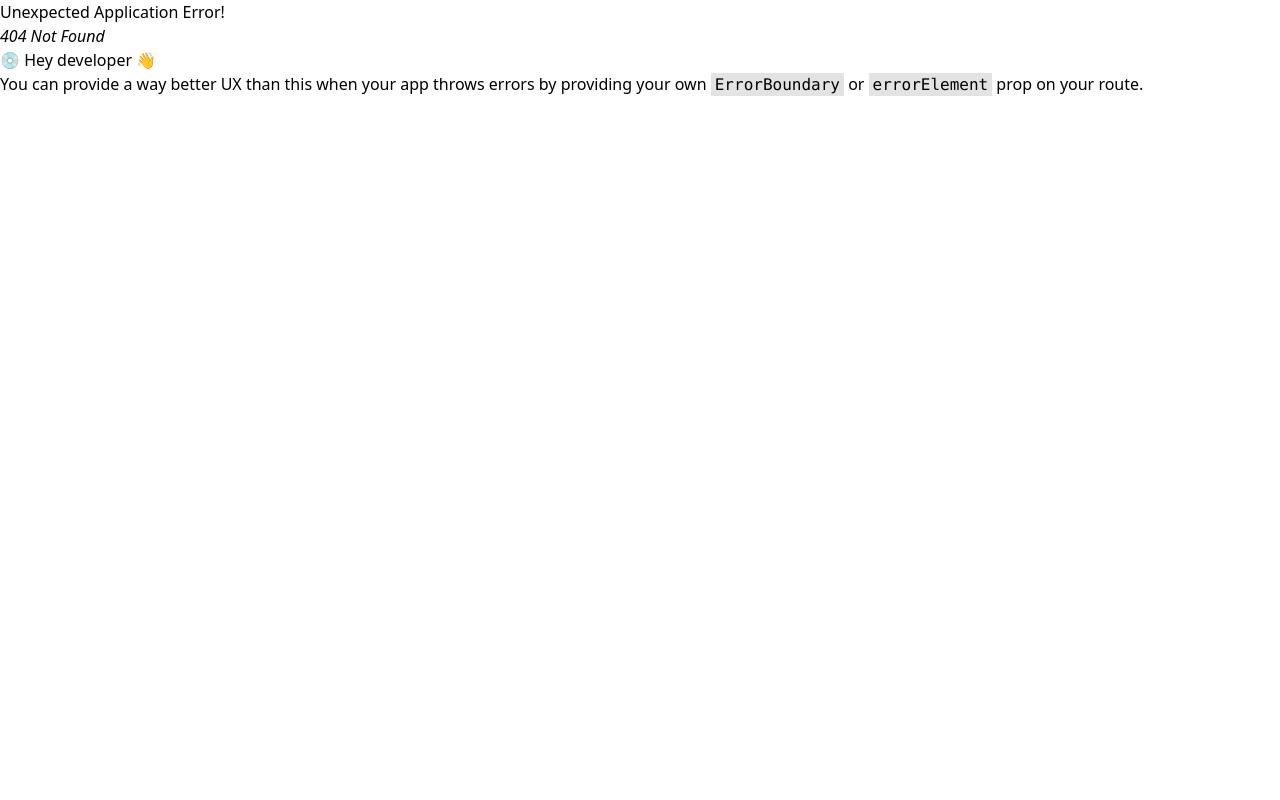
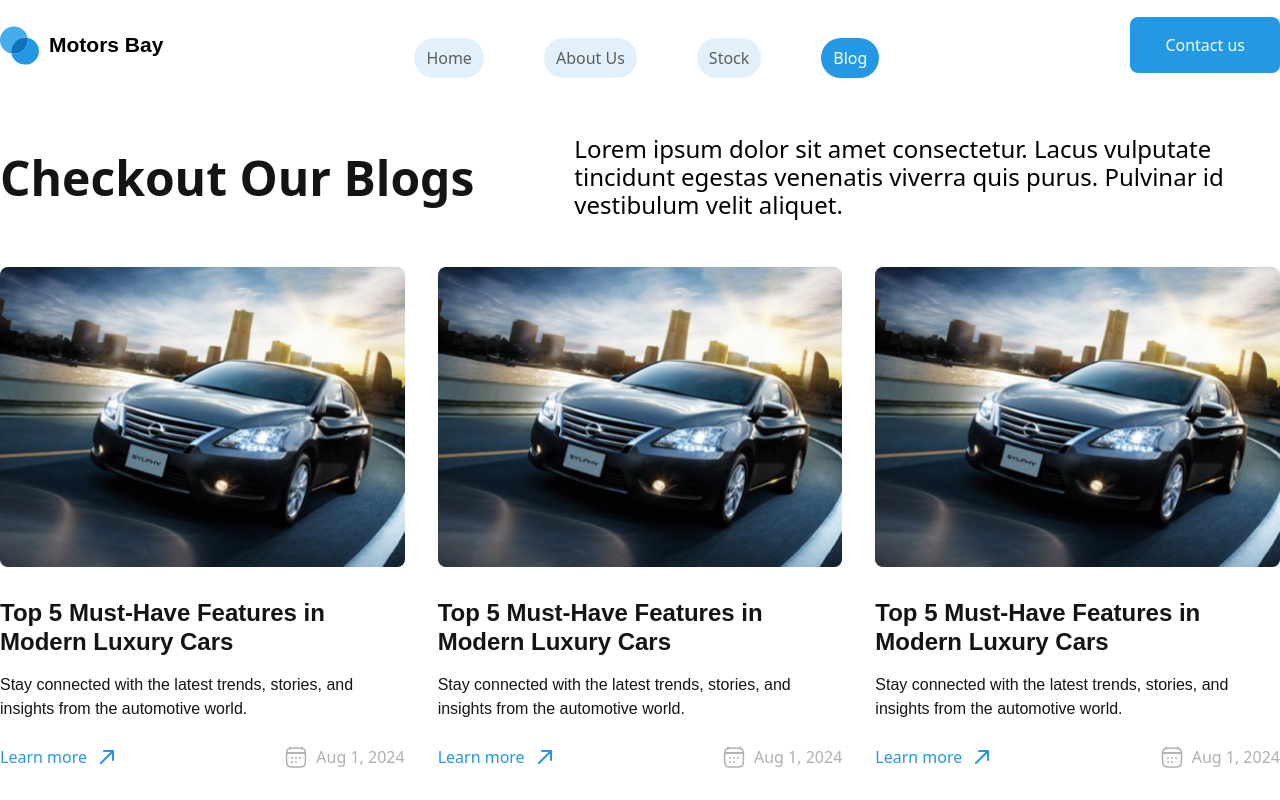
Before and after one commit to HmSani6699/Motors-web, a React (Vite) app: page /blog in a window 1280 px wide. Before the commit this address had no page. Shown: the top 800 px of the page. Built offline with nearby package versions, Linux system fonts and the light colour scheme; a web font is replaced by a local one.

Commit message:
added new blog page

```diff
--- /dev/null
+++ b/src/Pages/Blog/index.jsx
@@ -0,0 +1,70 @@
+import React from "react";
+import Navbar from "../Navbar";
+import card_image1 from "../../../public/card/image1.png";
+import ViewCard from "../../component/ViewCard";
+import prov from "../../../public/svg/Prev.svg";
+import next from "../../../public/svg/Next.svg";
+import more from "../../../public/svg/more.svg";
+import Footer from "../Footer";
+import Card from "../../component/Card";
+
+const Blog = () => {
+  return (
+    <div className="mt-[15px] ">
+      <Navbar />
+      <div className="lg:pt-[120px] pt-[90px] max-w-[1376px] mx-auto">
+        <div className="lg:flex items-center">
+          <h2 className="lg:text-[48px] font-[700] whitespace-nowrap mb-[16px] lg:mb-0 lg:leading-[57px] text-[#141414] text-center lg:text-left text-[24px] leading-[28px]">
+            Checkout Our Blogs
+          </h2>
+          <p className="lg:text-[24px] font-[400] leading-[28px] lg:pl-[100px] text-center lg:text-left mb-[30px] lg:mb-0">
+            Lorem ipsum dolor sit amet consectetur. Lacus vulputate tincidunt
+            egestas venenatis viverra quis purus. Pulvinar id vestibulum velit
+            aliquet.
+          </p>
+        </div>
+
+        {/* ======> Gallery Div <====== */}
+        <div className="lg:mt-[48px] grid grid-cols-1 md:grid-cols-2 lg:grid-cols-3 gap-[33px] lg:px-0 px-[20px]">
+          <Card />
+          <Card />
+          <Card />
+          <Card />
+          <Card />
+          <Card />
+          <Card />
+          <Card />
+          <Card />
+        </div>
+
+        {/* ======> Pagination <===== */}
+        <div className=" items-center gap-[30px] mt-[48px] lg:mb-[120px] md:mb-[64px] lg:flex md:flex hidden md:px-[24px]">
+          <button>
+            <img src={prov} alt="" />
+          </button>
+          <button className="bg-[#2498E2] text-white py-[6px] px-[12px] rounded-[6px]">
+            1
+          </button>
+          <button>2</button>
+          <button>3</button>
+          <button>...</button>
+          <button>10</button>
+          <button>
+            <img src={next} alt="" />
+          </button>
+        </div>
+
+        {/* =======> Mobile pagination <====== */}
+        <div className=" items-center justify-center lg:hidden md:hidden flex">
+          <div className="flex flex-col items-center justify-center gap-[10px] mt-[40px] mb-[32px]">
+            <h2>More</h2>
+            <img src={more} alt="" />
+          </div>
+        </div>
+      </div>
+      <Footer />
+    </div>
+  );
+};
+
+export default Blog;
--- a/src/Pages/Navbar/index.jsx
+++ b/src/Pages/Navbar/index.jsx
@@ -53,12 +53,27 @@ const Navbar = () => {
           } bg-white absolute top-[60px] w-full px-[20px]`}
         >
           <div className=" flex flex-col  gap-[24px] mt-[25px]">
-            <Link className="text-[#141414] text-[20px] font-[400]">Home</Link>
-            <Link className="text-[#141414] text-[20px] font-[400]">
+            <Link to={"/"} className="text-[#141414] text-[20px] font-[400]">
+              Home
+            </Link>
+            <Link
+              to={"about"}
+              className="text-[#141414] text-[20px] font-[400]"
+            >
               About Us
             </Link>
-            <Link className="text-[#141414] text-[20px] font-[400]">Stock</Link>
-            <Link className="text-[#141414] text-[20px] font-[400]">Blog</Link>
+            <Link
+              to={"/stock"}
+              className="text-[#141414] text-[20px] font-[400]"
+            >
+              Stock
+            </Link>
+            <Link
+              to={"/blog"}
+              className="text-[#141414] text-[20px] font-[400]"
+            >
+              Blog
+            </Link>
             <div>
               <button className="py-[16px] px-[35px] rounded-[8px] bg-[#2498E2] font-[500] text-white">
                 Contact us
--- /dev/null
+++ b/src/component/BlogDetails/Aerodynamics/index.jsx
@@ -0,0 +1,7 @@
+import React from "react";
+
+const Aerodynamics = () => {
+  return <div></div>;
+};
+
+export default Aerodynamics;
--- /dev/null
+++ b/src/component/BlogDetails/BlogDetailsBanner/index.jsx
@@ -0,0 +1,26 @@
+import React from "react";
+import blogBanner from "../../../../public/images/blogBanner.png";
+
+const BlogDetailsBanner = () => {
+  return (
+    <div>
+      <h2 className="text-[48px] font-[700] leading-[57px] lg:mb-[32px]">
+        The Evolution of Automotive Design: A Journey Through Time
+      </h2>
+      <p className="lg:text-[24px] font-[400] leadnig-[28px] text-[#141414] mb-[48px]">
+        Automotive design is more than just aesthetics—it's a reflection of
+        technological advancements, cultural shifts, and changing consumer
+        preferences. From the early days of motor vehicles to the sleek,
+        aerodynamic models we see today, the journey of automotive design is one
+        of innovation, artistry, and engineering marvels. In this blog, we
+        explore how car design has evolved over the decades, highlighting key
+        milestones and iconic designs that have shaped the industry.
+      </p>
+      <div className="w-full h-[486px]">
+        <img src={blogBanner} alt="" />
+      </div>
+    </div>
+  );
+};
+
+export default BlogDetailsBanner;
--- /dev/null
+++ b/src/component/BlogDetails/index.jsx
@@ -0,0 +1,20 @@
+import React from "react";
+import Navbar from "../../Pages/Navbar";
+import BlogDetailsBanner from "./BlogDetailsBanner";
+import Footer from "../../Pages/Footer";
+
+const BlogDetails = () => {
+  return (
+    <div>
+      <div>
+        <Navbar />
+      </div>
+      <div className="lg:pt-[150px] pt-[90px] max-w-[1142px] mx-auto">
+        <BlogDetailsBanner />
+      </div>
+      <Footer />
+    </div>
+  );
+};
+
+export default BlogDetails;
--- a/src/component/Card/index.jsx
+++ b/src/component/Card/index.jsx
@@ -2,11 +2,11 @@ import React from "react";
 import image from "../../.../../../public/card/image6.png";
 import arrow from "../../../public/svg/Arrow.svg";
 import date from "../../../public/svg/Frame.svg";
+import { Link } from "react-router-dom";
 
 const Card = () => {
   return (
-    <div>
-      <div className=" h-[574px] relative">
+    <div className=" lg:h-[574px] h-[520px] relative">
       <div className="h-[300px]">
         <img className="h-full w-full" src={image} alt="" />
       </div>
@@ -15,15 +15,17 @@ const Card = () => {
           Top 5 Must-Have Features in Modern Luxury Cars
         </h2>
         <p className="text-[16px] font-[400] text-[#141414] leading-[24px] font-avenir">
-            Stay connected with the latest trends, stories, and insights from
-            the automotive world.
+          Stay connected with the latest trends, stories, and insights from the
+          automotive world.
         </p>
 
         <div className="mt-[24px] flex items-center justify-between">
+          <Link to="/blog/details/20">
             <button className="text-[#2498E2] flex gap-2 items-center">
               <h2 className="text-[16px] font-[500]">Learn more</h2>
               <img src={arrow} alt="dsfds" />
             </button>
+          </Link>
           <div className="flex gap-2 items-center ">
             <img src={date} alt="" />
             <h3 className=" text-[#B0B0B0] text-[16px] font-[400]">
@@ -33,7 +35,6 @@ const Card = () => {
         </div>
       </div>
     </div>
-    </div>
   );
 };
 
--- a/src/component/CardDetails/DiscoverMore/index.jsx
+++ b/src/component/CardDetails/DiscoverMore/index.jsx
@@ -18,11 +18,11 @@ const DiscoverMore = () => {
         <h2 className="lg:text-[48px] text-[24px] font-[700] lg:leading-[57px] text-[#141414] font-avenir ">
           Discover More
         </h2>
-        <button className="bg-[#2498E2] lg:block hidden text-white py-[16px] px-[24px] font-[500] rounded-[8px]">
+        <button className="bg-[#2498E2] lg:block md:block hidden text-white py-[16px] px-[24px] font-[500] rounded-[8px]">
           View more
         </button>
 
-        <button className="lg:hidden block text-[#2498E2] py-[16px] px-[24px] font-[500] rounded-[8px]">
+        <button className="lg:hidden md:hidden block text-[#2498E2] py-[16px] px-[24px] font-[500] rounded-[8px]">
           View more
         </button>
       </div>
```
Also changed, not shown: src/router/router.jsx (+10 -0 lines), public/images/blogBanner.png (added). Lines whose indentation alone changed are shown as unchanged.
